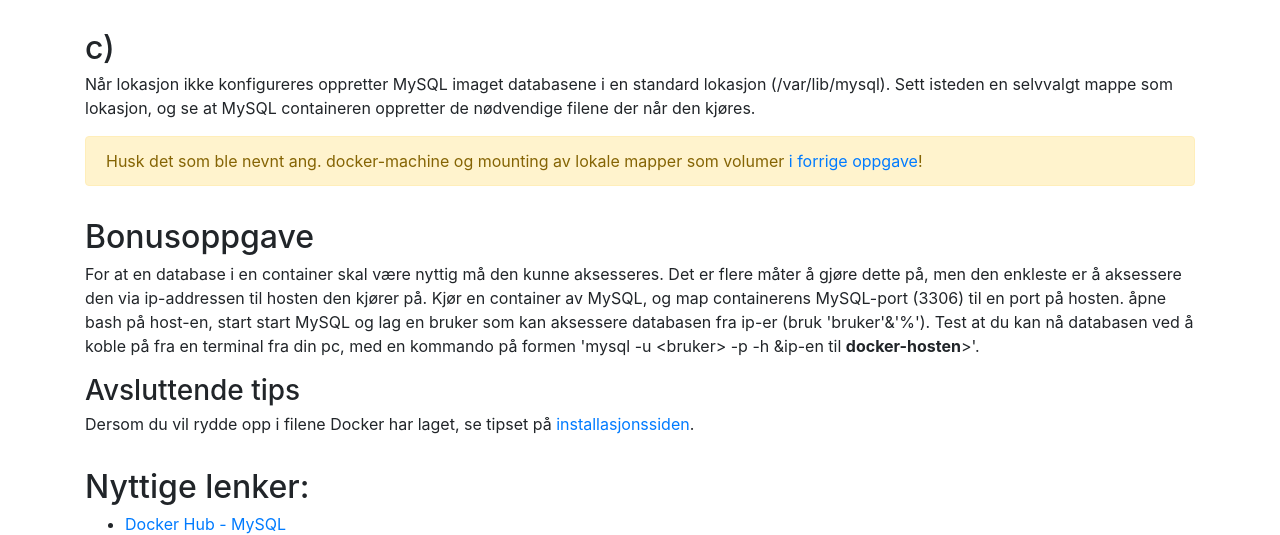
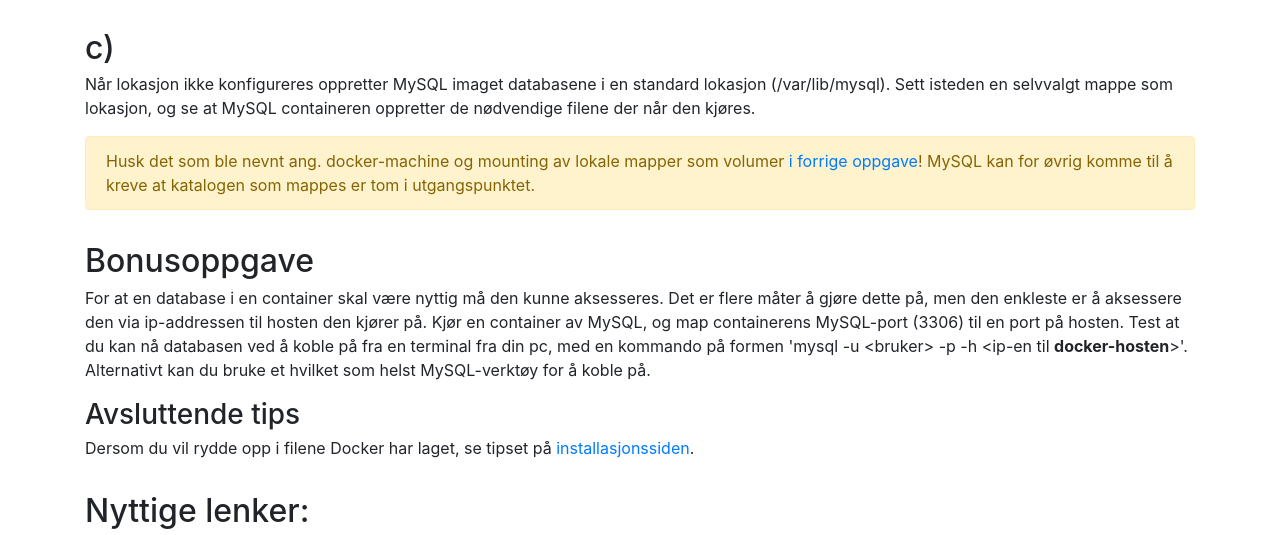
Before and after one commit to eivinwi/docker-rest-service, a website: page app/opg/opg8_database.html in a window 1280 px wide. Shown: the part 755-1290 px from the top of the page. Drawn offline with nearby package versions, Linux system fonts and the light colour scheme.

Commit message:
Forbedring av tekst

```diff
--- a/app/opg/opg8_database.html
+++ b/app/opg/opg8_database.html
@@ -82,16 +82,17 @@
     </p>
     <div class="alert alert-warning">
         Husk det som ble nevnt ang. docker-machine og mounting av lokale mapper som volumer
-        <a href="opg7_logging.html#mounting-tips">i forrige oppgave</a>!
+        <a href="opg7_logging.html#mounting-tips">i forrige oppgave</a>! MySQL kan for &oslash;vrig komme til &aring; kreve
+        at katalogen som mappes er tom i utgangspunktet.
     </div>
 
     <h2>Bonusoppgave</h2>
     <p>
         For at en database i en container skal v&aelig;re nyttig m&aring; den kunne aksesseres. Det er flere m&aring;ter &aring; gj&oslash;re dette p&aring;,
         men den enkleste er &aring; aksessere den via ip-addressen til hosten den kj&oslash;rer p&aring;. Kj&oslash;r en container av MySQL, og map
-        containerens MySQL-port (3306) til en port p&aring; hosten. &aring;pne bash p&aring; host-en, start start MySQL og lag en bruker som
-        kan aksessere databasen fra ip-er (bruk 'bruker'&'%'). Test at du kan n&aring; databasen ved &aring; koble p&aring; fra en terminal
-        fra din pc, med en kommando p&aring; formen 'mysql -u &ltbruker&gt -p -h &ip-en til <strong>docker-hosten</strong>&gt'.
+        containerens MySQL-port (3306) til en port p&aring; hosten. Test at du kan n&aring; databasen ved &aring; koble p&aring; fra en terminal
+        fra din pc, med en kommando p&aring; formen 'mysql -u &ltbruker&gt -p -h &lt;ip-en til <strong>docker-hosten</strong>&gt'. Alternativt kan du
+        bruke et hvilket som helst MySQL-verktøy for å koble på.
     </p>
 
     <h3>Avsluttende tips</h3>
```
